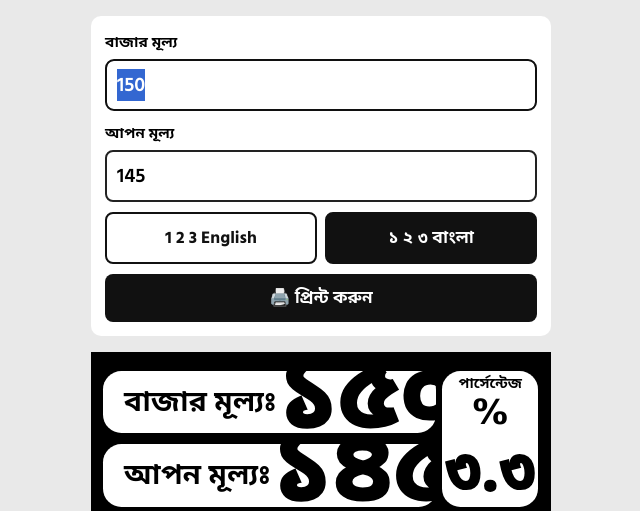
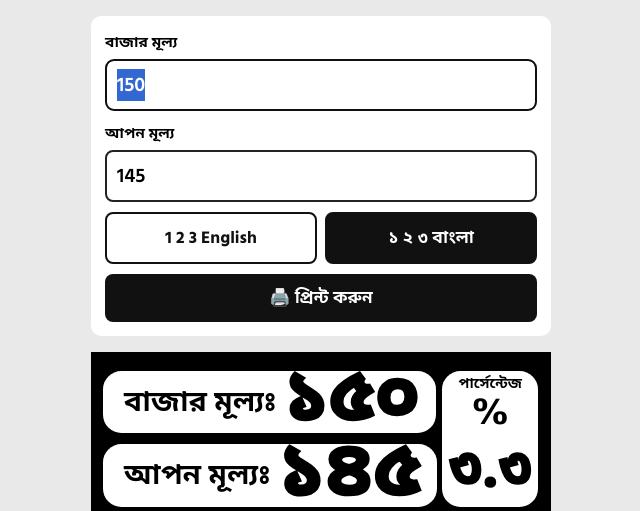
Before and after one commit to imsohan007/AponPriceTag, a plain HTML site: page index.html in a window 1280 px wide. Shown: the top 511 px of the page, without its empty margins (319-959 px from the left). Drawn offline with Linux system fonts and the light colour scheme; a web font is replaced by a local one.

Commit message:
index.html

```diff
--- a/index.html
+++ b/index.html
@@ -39,13 +39,13 @@
     font-family: var(--txt);
     -webkit-print-color-adjust: exact; print-color-adjust: exact;
   }
-  .box { position: absolute; background: #fff; border-radius: 4cqw; display: flex; align-items: center; }
+  .box { position: absolute; background: #fff; border-radius: 4cqw; display: flex; align-items: center; overflow: hidden; }
   .b1 { left: 2.7%; top: 7.3%; width: 72.3%; height: 24%; }
   .b2 { left: 2.7%; top: 35.4%; width: 72.5%; height: 24%; }
   .b3 { left: 76.4%; top: 7.3%; width: 20.8%; height: 52.2%; flex-direction: column; justify-content: flex-start; }
   .label { font-weight: 700; font-size: 6.3cqw; white-space: nowrap; margin-left: 4.5cqw; line-height: 1; }
   .num {
-    flex: 1; text-align: center; margin: 0 2cqw 0 0;
+    flex: 1; min-width: 0; text-align: center; margin: 0 2cqw 0 0;
     font-family: 'Arial Black', Impact, 'Helvetica Neue', Arial, sans-serif;
     font-weight: 900; font-style: italic; font-size: 16cqw; line-height: 1;
     letter-spacing: -0.3cqw; white-space: nowrap;
@@ -56,9 +56,9 @@
     font-size: 8cqw; line-height: 1; margin-top: 0.5cqw;
   }
   .p-num {
-    align-self: center; text-align: center; margin: 3.2cqw 0 0 0;
+    align-self: stretch; width: 100%; min-width: 0; text-align: center; margin: 3.2cqw 0 0 0;
     font-family: 'Arial Black', Impact, Arial, sans-serif; font-weight: 900;
-    font-size: 12cqw; line-height: 1;
+    font-size: 12cqw; line-height: 1; white-space: nowrap;
   }
   /* বাংলা অঙ্ক = নিকষ ফন্ট */
   .tag.bn .num, .tag.bn .p-num {
@@ -124,31 +124,46 @@
   const toBn = s => s.replace(/[0-9]/g, d => '০১২৩৪৫৬৭৮৯'[d]);
   const conv = s => lang === 'bn' ? toBn(s) : s;
 
-  function fit(el, text) {
-    el.textContent = conv(text);
-    const len = text.length;
-    const bn = lang === 'bn';
-    const big = bn ? 21.5 : 16;
-    el.style.fontSize = len <= 3 ? '' : (big * (len === 4 ? 0.82 : len === 5 ? 0.68 : 0.57)) + 'cqw';
-  }
-
   function parseNum(v) {
     const bn = '০১২৩৪৫৬৭৮৯';
     v = v.replace(/[০-৯]/g, d => bn.indexOf(d)).replace(/[।,]/g, '.').replace(/[^0-9.]/g, '');
     return parseFloat(v);
   }
 
+  /* সংখ্যা বক্সের প্রস্থ ও উচ্চতায় ঢোকানো (স্ট্রোকসহ) */
+  const cv = document.createElement('canvas').getContext('2d');
+  function fitGlyph(el, capCqw, availW, availH) {
+    const cq = $('tag').clientWidth / 100;
+    el.style.fontSize = capCqw + 'cqw';
+    const text = el.textContent;
+    if (!text) return;
+    const cs = getComputedStyle(el);
+    cv.font = cs.fontStyle + ' ' + cs.fontWeight + ' 100px ' + cs.fontFamily;
+    const m = cv.measureText(text);
+    const w100 = m.width || 1;
+    const h100 = (m.actualBoundingBoxAscent + m.actualBoundingBoxDescent) || 70;
+    const stroke = parseFloat(cs.webkitTextStrokeWidth) || 0;
+    const s = Math.min((availW - stroke) * 100 / w100, (availH - stroke) * 100 / h100, capCqw * cq);
+    el.style.fontSize = Math.max(s / cq, 2) + 'cqw';
+  }
+
   function update() {
+    const bn = lang === 'bn';
     const m = parseNum($('market').value);
     const o = parseNum($('own').value);
-    fit($('vMarket'), isNaN(m) ? '' : fmt(m));
-    fit($('vOwn'), isNaN(o) ? '' : fmt(o));
+
+    const setNum = (el, v) => {
+      el.textContent = isNaN(v) ? '' : conv(fmt(v));
+      fitGlyph(el, bn ? 21.5 : 16, el.clientWidth * 0.94, el.parentElement.clientHeight * 0.88);
+    };
+    setNum($('vMarket'), m);
+    setNum($('vOwn'), o);
+
     let pct = '';
     if (!isNaN(m) && !isNaN(o) && m > 0) pct = String(+(((m - o) / m) * 100).toFixed(1));
     const vp = $('vPct');
     vp.textContent = conv(pct);
-    const base = lang === 'bn' ? 14.5 : 12;
-    vp.style.fontSize = pct.length <= 2 ? '' : (base * (pct.length === 3 ? 0.9 : pct.length === 4 ? 0.75 : 0.6)) + 'cqw';
+    fitGlyph(vp, bn ? 14.5 : 12, vp.clientWidth * 0.9, (vp.parentElement.clientHeight - vp.offsetTop) * 0.9);
   }
 
   function setLang(l) {
@@ -172,6 +187,13 @@
   $('own').addEventListener('keydown', e => {
     if (e.key === 'Enter') { e.preventDefault(); $('printBtn').focus(); }
   });
+
+  if (document.fonts) {
+    document.fonts.load("700 100px NikoshTag", "০১২৩৪৫৬৭৮৯").then(update).catch(() => {});
+    document.fonts.ready.then(update);
+  }
+  window.addEventListener('resize', update);
+
   $('market').focus(); $('market').select();
 </script>
 </body>
```
